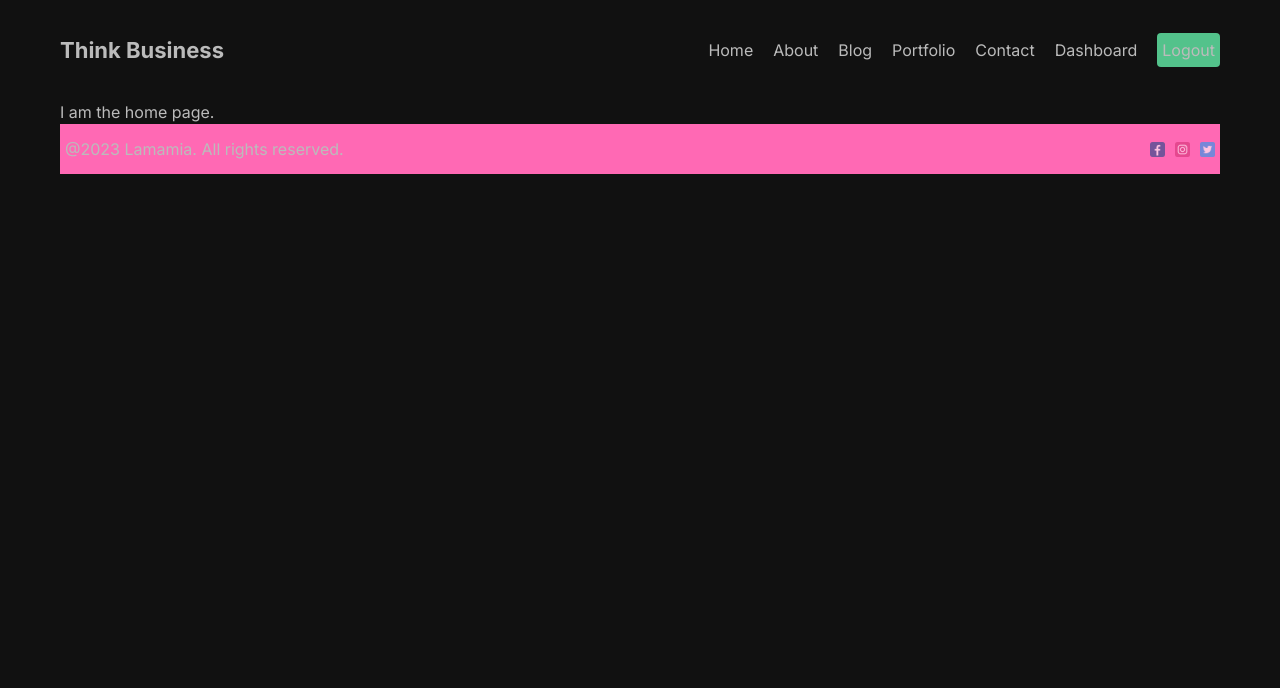
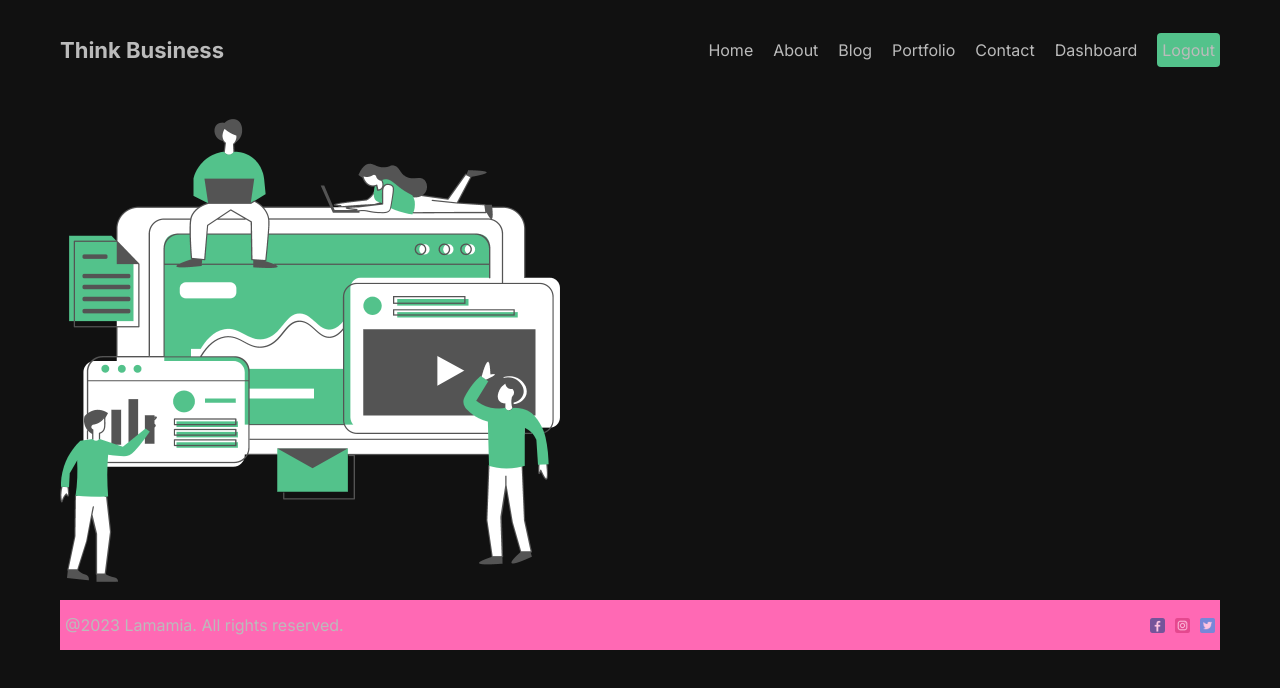
Before and after one commit to FrancisFlow/Next-full-stack, a Next.js app: page / in a window 1280 px wide. Shown: the top 688 px of the page. Built offline with nearby package versions, Linux system fonts and the light colour scheme.

Commit message:
Added the hero image

```diff
--- a/src/app/page.js
+++ b/src/app/page.js
@@ -3,6 +3,10 @@ import Image from 'next/image'
 export default function Home() {
   return (
     <>
-    <h2>I am the home page.</h2></>
+    <div className="home">
+      <Image src={"/images/hero.png"} width={500} height={500}
+      alt='Hero image' />
+    </div>
+    </>
   )
 }
```
